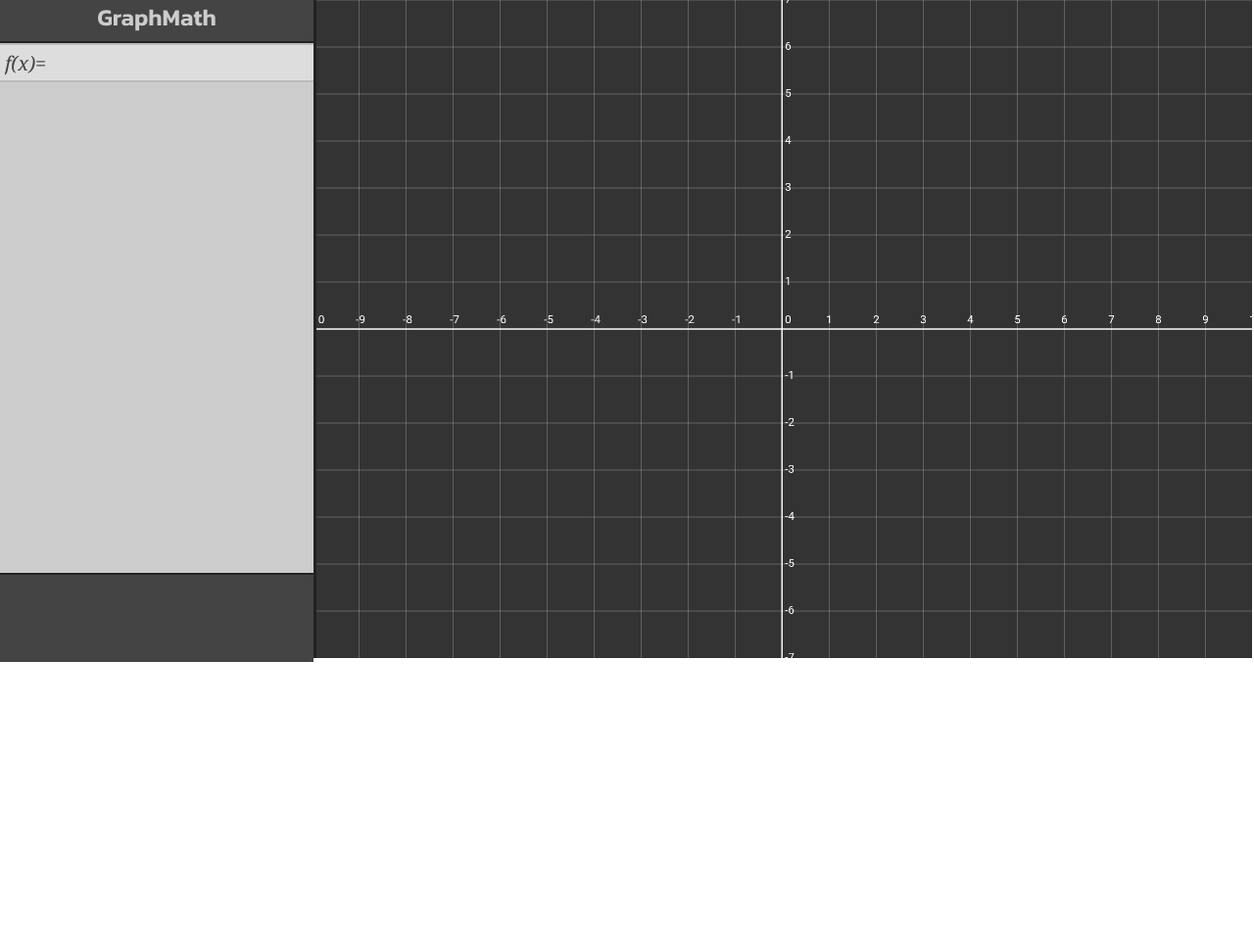
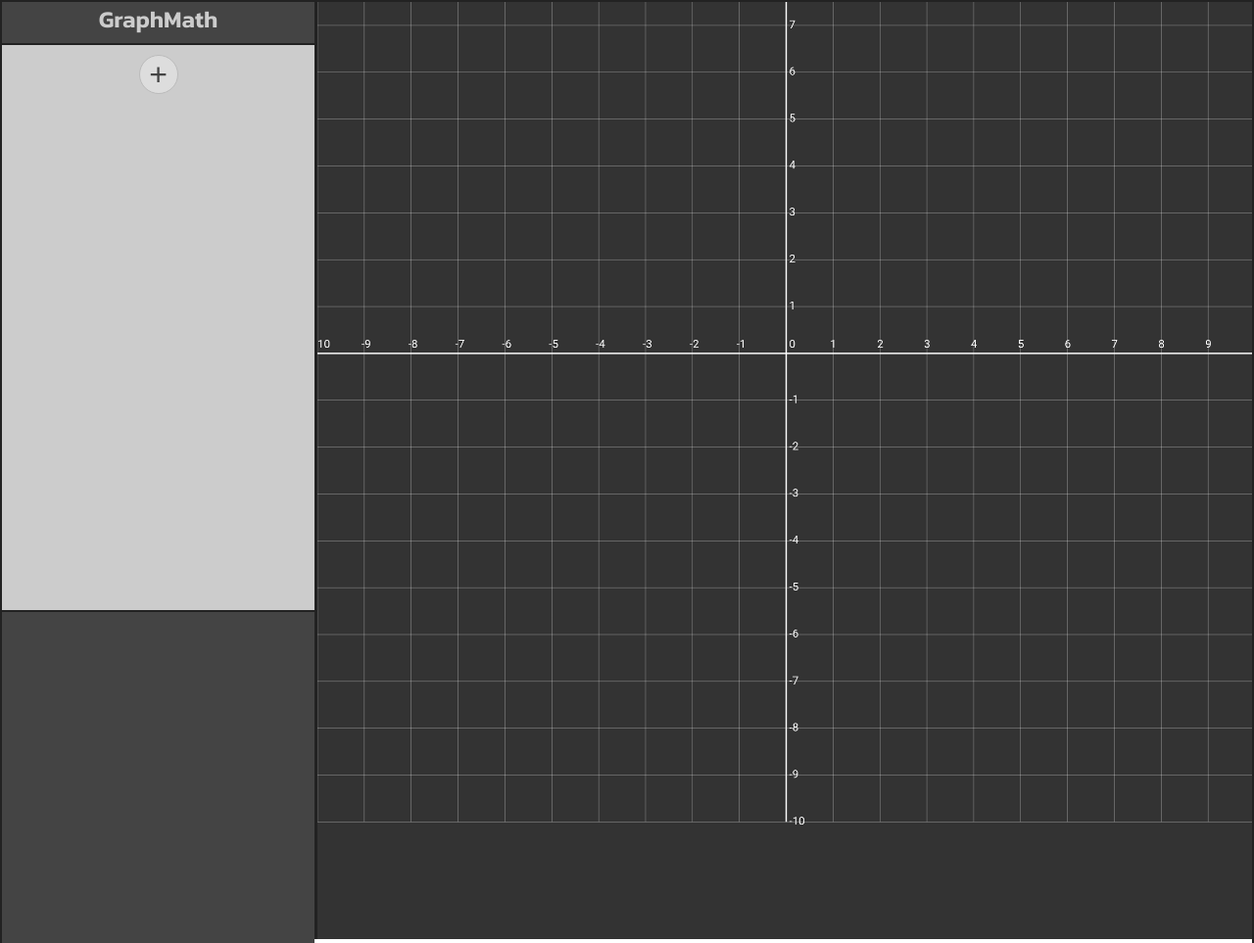
Before and after one commit to noahnkr/GraphingCalculator, a plain HTML site: page index.html in a window 1280 px wide. Shown: the whole page at 98% size. Before the commit the page ends 800 px from the top, so only its background shows below. Drawn offline with Linux system fonts and the light colour scheme.

Commit message:
Add Function Button

```diff
--- a/calc/lexer.js
+++ b/calc/lexer.js
@@ -32,7 +32,7 @@ export function tokenize(expression) {
 
                 // Longest key length is 4
                 if (j > 4) {
-                    throw new Error('Unknown function: \'', show, '\'');
+                    throw new Error('Unknown function: ' + show);
                 }
             }
 
--- a/gui/graph-math.js
+++ b/gui/graph-math.js
@@ -1,79 +1,7 @@
-import Grapher from './grapher.js';
+import { render } from './grapher.js';
+import { addInput } from './sidebar.js';
 
-const graph = new Grapher();
+const addInputButton = document.getElementById('add-input-button');
+addInputButton.addEventListener('click', () => { addInput() });
 
-class Sidebar {
-
-    constructor() {
-        this.colors = [];
-
-    }
-
-    updateInputs() {
-        var functions = graph.functions;
-
-        var container = document.getElementById('functions');
-        for (var i in functions) {
-
-            var functionContainer = document.createElement('div');
-            functionContainer.className = 'function-container';
-            functionContainer.id = 'function-container-' + i;
-
-            var functionSymbol = document.createElement('span');
-            functionSymbol.innerHTML = 'f(x)=';
-
-            var functionInput = document.createElement('input');
-            functionInput.className = 'function-input';
-            functionInput.id = 'function-input-' + i;
-            functionInput.value = functions[i].expression;
-            functionInput.oninput = this.updateInputValues;
-
-            functionContainer.appendChild(functionSymbol);
-            functionContainer.appendChild(functionInput);
-            container.appendChild(functionContainer);
-        }
-    }
-
-    updateInputValues() {
-        graph.functions = [];
-        var i = 0;
-        document.getElementById('functions').querySelectorAll('.function-container').forEach(() => {
-            var input = document.getElementById('function-input-' + i).value;
-            graph.addFunction(input, 'red');
-            i++;
-        });
-    }
-
-    addInput() {
-        this.updateInputValues();
-        graph.addFunction('', 'red');
-        this.updateInputs();
-    }
-
-    getColor(index) {
-        /*switch(index) {
-            case -1:
-                return '#000000';
-            case 0:
-                return '#db2f23';
-            case 1:
-                return '#232cdb';
-            case 2:
-                return '#26db23'
-            case 3:
-                return '#dbd223'
-            case 4:
-                return '#7023db'
-            case 5:
-                return '#23dbd8'
-            case 6:
-                return '#f0831d'
-            default:
-                return this.getNextColor(index % 7);
-        }*/
-        return 'red';
-    }
-}
-
-const sidebar = new Sidebar();
-sidebar.addInput();
+render();
--- a/gui/grapher.js
+++ b/gui/grapher.js
@@ -1,212 +1,197 @@
 import MathExpression from "../calc/expression.js";
 
-class Grapher {
+export var functions = [];
 
-    constructor() {
-        this.canvas = document.getElementById('graph');
-        this.ctx = this.canvas.getContext('2d');
+const canvas = document.getElementById('graph');
+const ctx = canvas.getContext('2d');
 
-        this.gridSize = 100;
-        this.gridColor = '#fff';
-        this.backgroundColor = '#333';
-        this.darkMode = true;
+const functionCanvas = document.createElement('canvas');
+functionCanvas.width = canvas.width;
+functionCanvas.height = canvas.height;
 
-        this.xRange = {
-            min: -((this.canvas.width / 2) / this.gridSize),
-            max: ((this.canvas.width / 2) / this.gridSize)
+const functionCtx = functionCanvas.getContext('2d');
+
+const gridSize = 100;
+const gridColor = '#fff';
+const backgroundColor = '#333';
+
+const increment = 0.02;
+const panSensitivity = 1;
+
+var xRange = {
+    start: -((canvas.width / 2) / gridSize),
+    end: ((canvas.width / 2) / gridSize)
 };
 
 
-        this.yRange = {
-            min: -((this.canvas.height / 2) / this.gridSize),
-            max: ((this.canvas.height / 2) / this.gridSize)
+var yRange = {
+    start: -((canvas.height / 2) / gridSize),
+    end: ((canvas.height / 2) / gridSize)
 };
 
-        this.xScale = this.canvas.width / (this.xRange.max - this.xRange.min);
-        this.yScale = this.canvas.height / (this.yRange.max - this.yRange.min);
+var xScale = canvas.width / (xRange.end - xRange.start);
+var yScale = canvas.height / (yRange.end - yRange.start);
 
-        this.posX = -10;
-        this.posY = 0;
-        this.lastX = 0;
-        this.lastY = 0;
-        this.scale = 1;
-        this.isDragging - false;
+var posX = 0;
+var posY = -(canvas.width / 8);
+var lastX = 0;
+var lastY = 0;
 
-        this.increment = 0.02;
-        this.functions = [];
+var isDragging = false;
 
-        this.canvas.addEventListener('mousedown', () => {
-            this.isDragging = true;
-            this.lastX = event.clientX;
-            this.lastY = event.clientY;
+canvas.addEventListener('mousedown', (event) => {
+    isDragging = true;
+    var coords = canvasToGraphCoordinates(event.clientX, event.clientY)
+    lastX = coords.x;
+    lastY = coords.y;
 });
 
-        this.canvas.addEventListener('mouseup', () => {
-            this.isDragging = false;
+canvas.addEventListener('mouseup', () => {
+    isDragging = false;
 });
 
-        this.canvas.addEventListener('mousemove', event => {
-            if (this.isDragging) {
-                var deltaX = event.clientX - this.lastX;
-                var deltaY = event.clientY - this.lastY;
-                this.posX += deltaX;
-                this.posY += deltaY;
-                this.render();
+canvas.addEventListener('mouseleave',() => {
+    isDragging = false
+});
+
+canvas.addEventListener('mousemove', event => {
+    if (isDragging) {
+        var coords = canvasToGraphCoordinates(event.clientX, event.clientY);
+        var deltaX = (coords.x - lastX) * panSensitivity * gridSize;
+        var deltaY = (coords.y - lastY) * panSensitivity * gridSize;
+
+        posX += deltaX;
+        posY -= deltaY;
+
+        render();
+
+        lastX = coords.x;
+        lastY = coords.y;
+    }
+});
+
+canvas.addEventListener('wheel', event => {
+
+});
+
+function canvasToGraphCoordinates(x, y) {
+    var graphX = ((x / xScale) - xRange.start);
+    var graphY = ((canvas.height - y) / yScale) + yRange.start;
+    return { x: graphX, y: graphY };
 }
 
-            this.lastX = event.clientX;
-                this.lastY = event.clientY;
-        });
-
-        this.canvas.addEventListener('mouseleave', event => {
-            this.isDragging = false
-        });
-
-        this.canvas.addEventListener('wheel', event => {
-            var zoomFactor = event.deltaY > 0 ? 0.9 : 1.1;
-            this.scale *= zoomFactor;
-            if (this.scale < 0.1) {
-                this.scale = 0.1;
+export function render() {
+    ctx.save();
+    ctx.clearRect(0, 0, canvas.width, canvas.height);
+    ctx.fillStyle = backgroundColor;
+    ctx.fillRect(0, 0, canvas.width, canvas.height);
+    ctx.translate(posX, posY);
+    drawGrid();
+    drawLabels();
+    ctx.drawImage(functionCanvas, 0, 0);
+    ctx.restore();
 }
 
-            this.render();
-            event.preventDefault();
-        });
-
-        this.render();
-    }
-
-    render() {
-        console.log('rendering');
-        this.ctx.clearRect(0, 0, this.canvas.width, this.canvas.height);
-        this.ctx.save();
-        this.ctx.translate(this.posX, this.posY);
-        this.ctx.scale(this.scale, this.scale)
-        this.ctx.fillStyle = this.backgroundColor;
-        this.ctx.fillRect(0, 0, this.canvas.width, this.canvas.height);
-        this.drawGrid();
-        this.drawLabels();
-        this.drawFunctions();
-        this.ctx.restore();
-    }
-
-    drawGrid() {
-        this.ctx.strokeStyle = this.gridColor;
-
-        this.ctx.lineWidth = 1;
-        this.ctx.globalAlpha = 0.5;
+function drawGrid() {
+    ctx.strokeStyle = gridColor;
+    ctx.lineWidth = 1;
+    ctx.globalAlpha = 0.5;
 
     // draw x axes
-        for (var i = 0; i < this.canvas.width; i += this.gridSize) {
-            this.ctx.beginPath();
-            this.ctx.moveTo(i, 0);
-            this.ctx.lineTo(i, this.canvas.height);
-            this.ctx.stroke();
-            this.ctx.closePath();
+    for (var i = 0; i <= canvas.width; i += gridSize) {
+        ctx.beginPath();
+        ctx.moveTo(i, 0);
+        ctx.lineTo(i, canvas.height);
+        ctx.stroke();
+        ctx.closePath();
     }
 
     // draw y axes
-        for (var i = 0; i < this.canvas.height; i += this.gridSize) {
-            this.ctx.beginPath();
-            this.ctx.moveTo(0, i);
-            this.ctx.lineTo(this.canvas.width, i);
-            this.ctx.stroke();
-            this.ctx.closePath();
+    for (var i = 0; i <= canvas.height; i += gridSize) {
+        ctx.beginPath();
+        ctx.moveTo(0, i);
+        ctx.lineTo(canvas.width, i);
+        ctx.stroke();
+        ctx.closePath();
     }
 
-        this.ctx.lineWidth = 3;
-        this.ctx.globalAlpha = 1;
+    ctx.lineWidth = 3;
+    ctx.globalAlpha = 1;
 
     // draw x origin
-        this.ctx.beginPath();
-        this.ctx.moveTo(this.canvas.width / 2, 0);
-        this.ctx.lineTo(this.canvas.width / 2, this.canvas.height);
-        this.ctx.stroke();
-        this.ctx.closePath();
+    ctx.beginPath();
+    ctx.moveTo(canvas.width / 2, 0);
+    ctx.lineTo(canvas.width / 2, canvas.height);
+    ctx.stroke();
+    ctx.closePath();
 
     // draw y origin
-        this.ctx.beginPath();
-        this.ctx.moveTo(0, this.canvas.height / 2);
-        this.ctx.lineTo(this.canvas.width, this.canvas.height / 2);
-        this.ctx.stroke();
-        this.ctx.closePath();
+    ctx.beginPath();
+    ctx.moveTo(0, canvas.height / 2);
+    ctx.lineTo(canvas.width, canvas.height / 2);
+    ctx.stroke();
+    ctx.closePath();
 }
 
-    drawLabels() {
-        this.ctx.fillStyle = this.darkMode ? '#fff' : '#000';
-        this.ctx.globalAlpha = 1;
-        this.ctx.font = '24px Roboto';
+function drawLabels() {
+    ctx.fillStyle = '#fff';
+    ctx.globalAlpha = 1;
+    ctx.font = '24px Roboto';
 
     // x labels
-        for (var i = 0; i <= this.canvas.width; i += this.gridSize) {
-            var value = (i - (this.canvas.width / 2)) / this.gridSize;
+    for (var i = 0; i <= canvas.width; i += gridSize) {
+        var value = xRange.start + (i / gridSize);
         if (value != 0) {
-                this.ctx.fillText(value, i - (this.gridSize / 16), this.canvas.height / 2 - (this.gridSize / 8));
+            ctx.fillText(value, i - (gridSize / 16), canvas.height / 2 - (gridSize / 8));
         } else {
-                this.ctx.fillText(value, i + (this.gridSize / 16), this.canvas.height / 2 - (this.gridSize / 8));
+            ctx.fillText(value, i + (gridSize / 16), canvas.height / 2 - (gridSize / 8));
         }
 
     }
 
     // y labels
-        for (var i = this.canvas.height; i >= 0; i -= this.gridSize) {
-            var value = -(i - (this.canvas.height / 2)) / this.gridSize;
+    for (var i = canvas.height; i >= 0; i -= gridSize) {
+        var value = yRange.end - (i / gridSize);
         // origin label already drawn
         if (value != 0) {
-                this.ctx.fillText(value, this.canvas.width / 2 + (this.gridSize / 16), i + (this.gridSize / 16))
+            ctx.fillText(value, canvas.width / 2 + (gridSize / 16), i + (gridSize / 16))
         }
     }
 }
 
 
-    drawFunctions() {
-        for (var i in this.functions) {
-            if (this.functions[i].expression !== '') {
-                this.drawFunction(i);
+export function drawFunctions() {
+    functionCtx.clearRect(0, 0, functionCanvas.width, functionCanvas.height);
+    for (var i in functions) {
+        if (functions[i].expression !== '') {
+            drawFunction(i);
         }
     }
 }
 
-    drawFunction(index) {
-        var f = MathExpression.makeFunction(this.functions[index].expression);
-        this.ctx.strokeStyle = this.functions[index].color;
-        this.ctx.lineWidth = 1;
-        this.ctx.globalAlpha = 1;
+function drawFunction(index) {
+    var f = MathExpression.makeFunction(functions[index].expression);
+    functionCtx.strokeStyle = functions[index].color;
+    functionCtx.lineWidth = 3;
+    functionCtx.globalAlpha = 1;
 
-        this.ctx.beginPath();
-        this.ctx.moveTo(0, (f(this.xRange.min) - this.yRange.min) * this.yScale);
+    functionCtx.beginPath();
+    functionCtx.moveTo(0, (canvas.height - (f(xRange.start) - yRange.start) * yScale));
 
-        for (var x = this.xRange.min; x <= this.xRange.max; x += this.increment) {
+    for (var x = xRange.start; x <= xRange.end; x += increment) {
         var y = f(x);
-            this.ctx.lineTo((x - this.xRange.min) * this.xScale, this.canvas.height - ((y - this.yRange.min) * this.yScale));
+        functionCtx.lineTo((x - xRange.start) * xScale, canvas.height - ((y - yRange.start) * yScale));
     }
 
-        this.ctx.stroke();
-        this.ctx.closePath();
+    functionCtx.stroke();
+    functionCtx.closePath();
 }
 
-    addFunction(expression, color) {
-        this.functions.push({
+export function addFunction(expression, color) {
+    functions.push({
         expression: expression,
         color: color
     });
 
-        this.render();
+    render();
 }
-
-    toggleLightMode() {
-        if (this.darkMode) {
-            this.backgroundColor = '#fff';
-            this.gridColor = '#000';
-            this.darkMode = false;
-        } else {
-            this.backgroundColor = '#333';
-            this.gridColor = '#fff';
-            this.darkMode = true;
-        }
-
-        this.render();
-    }
-}
-
-export default Grapher;
--- /dev/null
+++ b/gui/sidebar.js
@@ -0,0 +1,34 @@
+import { functions, addFunction, drawFunctions, render } from "./grapher.js";
+
+export function updateInputValues() {
+    for (var i in functions) {
+        var value = document.getElementById('function-input-' + i).value;
+        functions[i].expression = value;
+    }
+
+    drawFunctions();
+    render();
+}
+
+export function addInput() {
+    var index = functions.length;
+    addFunction('', 'red');
+
+    var functionSymbol = document.createElement('span');
+    functionSymbol.innerHTML = 'f(x)=';
+
+    var functionInput = document.createElement('input');
+    functionInput.className = 'function-input';
+    functionInput.id = 'function-input-' + index;
+    functionInput.value = functions[index].expression;
+    functionInput.oninput = updateInputValues;
+
+    var functionContainer = document.createElement('div');
+    functionContainer.className = 'function-container';
+    functionContainer.id = 'function-container-' + index;
+    functionContainer.appendChild(functionSymbol);
+    functionContainer.appendChild(functionInput);
+
+    var container = document.getElementById('functions');
+    container.appendChild(functionContainer);
+}
--- a/index.html
+++ b/index.html
@@ -30,11 +30,14 @@
                 <div id="functions">
 
                 </div>
+                <div id="button-container">
+                    <button id="add-input-button">+</button>
+                </div>
             </div>
         </div>
 
         <div id="graph-container">
-            <canvas id="graph" width="2000" height="1400"></canvas>
+            <canvas id="graph" width="2000" height="2000"></canvas>
         </div>
     </div>
 </body>
--- a/style.css
+++ b/style.css
@@ -1,24 +1,105 @@
 @import url('https://fonts.googleapis.com/css2?family=Kanit:wght@600&display=swap');
 
-* { margin: 0px; padding: 0px; overflow: hidden; }
-
-#main { display: flex; flex-direction: row; }
-
-#graph-container { width: 75vw; height: 100%; }
-
-#graph { border-left: 3px solid #222; width: 100%;}
-
-#sidebar { width: 25vw; min-width: 150px; display: flex; flex-direction: column; background-color: #444;  }
-
-#heading { font-family: 'Kanit', sans-serif; font-weight: 600; font-size: 24px; color: #ccc; text-align: center; user-select: none; }
-
-#functions-container {  align-self: center; margin-top: 7px; background-color: #ccc; width: 100%; height: 80%; border-top: 2px solid #222; border-bottom: 2px solid #222; }
-
-.functions { display: flex; flex-direction: column; }
-
-.function-container { display: flex; flex-direction: row; background-color: #ddd; border-top: 2px solid #bbb; border-bottom: 2px solid #bbb; height: 36px;
+* {
+    margin: 0px;
+    padding: 0px;
+    overflow: hidden;
 }
 
-.function-container span { font-family: 'Cambria Math', Cambria, serif; font-size: 20px; font-style: italic; color: #444; text-align: center; align-self: center; margin: 5px; user-select: none;}
+#main {
+    display: flex;
+    flex-direction: row;
+    border: 2px solid #222;
+}
 
-.function-input { font-family: 'Cambria Math', Cambria, serif; font-size: 20px; font-style: italic; color: #444; border: none; outline: none; background-color: #ddd; width: 80%; height: 100%; align-self: center;}
+#graph-container {
+    width: 75vw;
+}
+
+#graph {
+    border-left: 3px solid #222; width: 100%;
+}
+
+#sidebar {
+    width: 25vw;
+    min-width: 150px;
+    display: flex;
+    flex-direction: column;
+    background-color: #444;
+}
+
+#heading {
+    font-family: 'Kanit', sans-serif;
+    font-weight: 600;
+    font-size: 24px;
+    color: #ccc;
+    text-align: center;
+    user-select: none;
+}
+
+#functions-container {
+    display: flex;
+    flex-direction: column;
+    margin-top: 7px;
+    background-color: #ccc;
+    width: 100%;
+    height: 60%;
+    border-top: 2px solid #222;
+    border-bottom: 2px solid #222;
+}
+
+.function-container {
+    display: flex;
+    flex-direction: row;
+    background-color: #ddd;
+    border-top: 1px solid #bbb;
+    border-bottom: 1px solid #bbb;
+    height: 48px;
+}
+
+.function-container span {
+    font-family: 'Cambria Math', Cambria, serif;
+    font-size: 20px;
+    font-style: italic;
+    color: #444;
+    text-align: center;
+    align-self: center;
+    margin: 5px;
+    user-select: none;
+}
+
+.function-input {
+    font-family: 'Cambria Math', Cambria, serif;
+    font-size: 20px;
+    font-style: italic;
+    color: #444;
+    border: none;
+    outline: none;
+    background-color: #ddd;
+    width: 80%;
+    height: 100%;
+    align-self: center;
+}
+
+#button-container {
+    height: 40px;
+    text-align: center;
+    margin-top: 10px;
+}
+
+#add-input-button {
+    width: 40px;
+    height: 40px;
+    border: 1px solid #bbb;
+    border-radius: 20px;
+    background-color: #ddd;
+    color: #444;
+    font-family: 'Roboto' sans-serif;
+    font-size: 32px;
+    user-select: none;
+}
+
+#add-input-button:hover {
+    background-color: #bbb;
+    cursor: pointer;
+}
```
Lines whose indentation alone changed are shown as unchanged.
